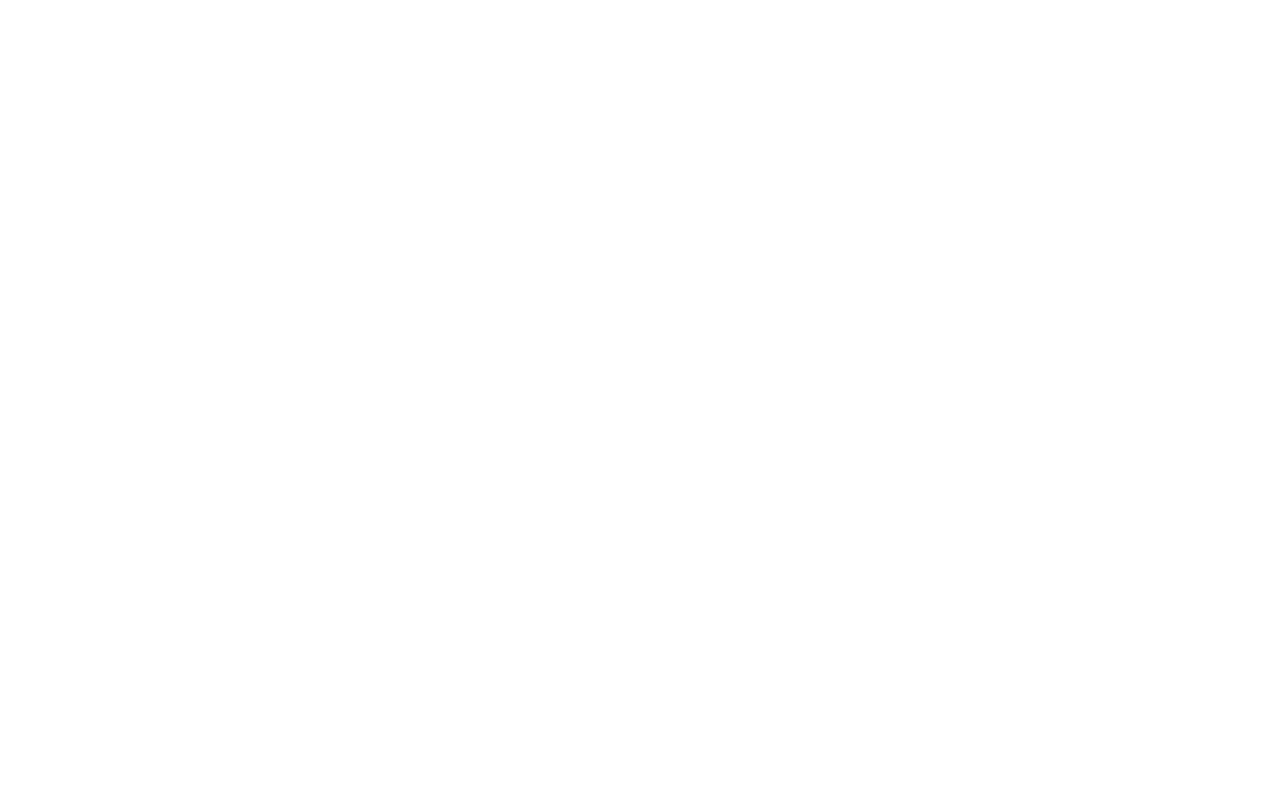
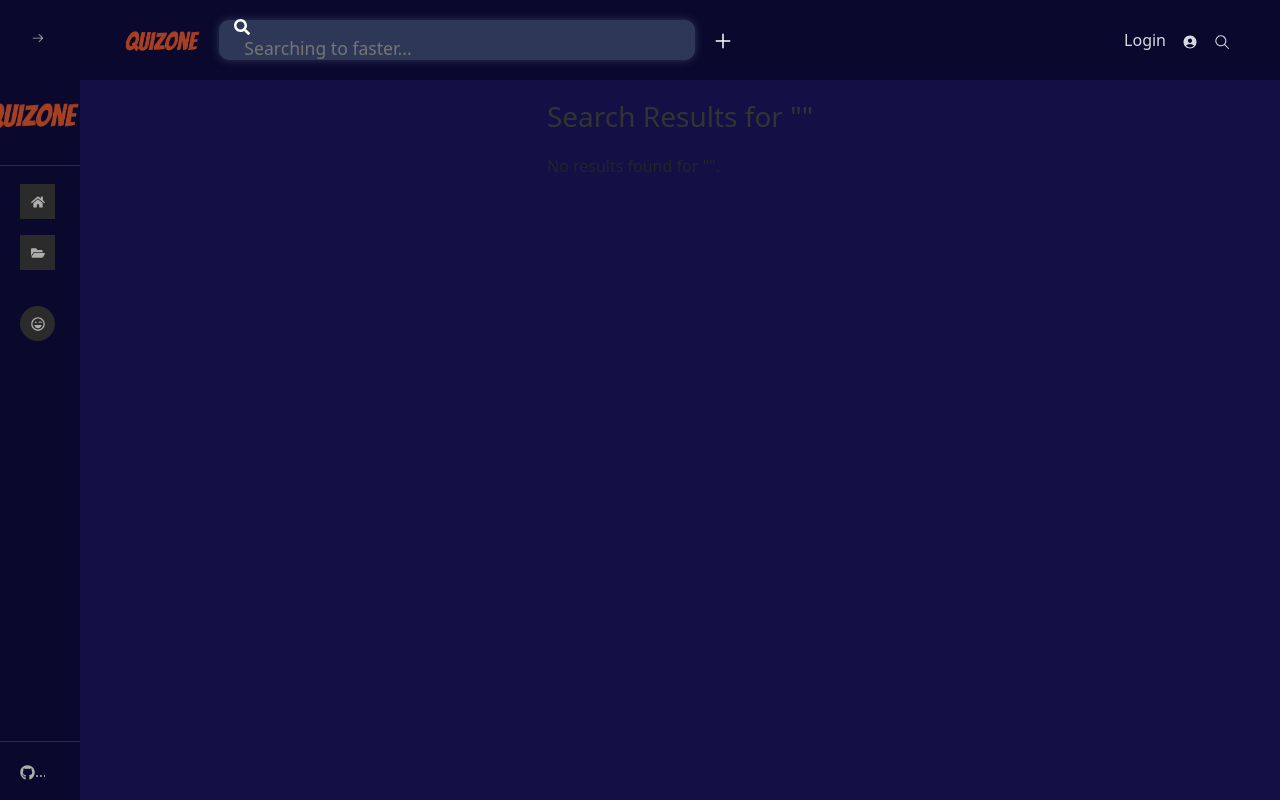
Before and after one commit to cuongdeverloper/FlashCard, a React (Create React App) app in the folder flashcardfe/: page /search in a window 1280 px wide. Before the commit this address had no page. Built offline with nearby package versions, Linux system fonts and the light colour scheme.

Commit message:
done search

```diff
--- a/flashcardfe/src/Layout.js
+++ b/flashcardfe/src/Layout.js
@@ -9,6 +9,7 @@
 import DetailQuesPack from "./components/Question Pack/Detail QuesPack/DetailQuesPack";
 import ManageFcQ from "./components/ManageFlashCard-Quiz/ManageFcQ";
 import ManageAddQuiz from "./components/ManageFlashCard-Quiz/AddQuiz/MangeAddQuiz";
+import ResultSearchItem from "./components/Page search item/ResultSearchItem";
 
 const Layout = () => {
     return (
@@ -34,6 +35,9 @@
                         <Route path="/crud-q" element={<ManageFcQ />}>
                             <Route element={<ManageAddQuiz />} />
                         </Route>
+                        <Route path="search" element={<ResultSearchItem/>}>
+
+                        </Route>
                     </Route>
                     <Route path="/login" element={<Login />} />
                     <Route path="/logout" element={<Logout />} />
--- a/flashcardfe/src/components/Nav Header/NavHeader.js
+++ b/flashcardfe/src/components/Nav Header/NavHeader.js
@@ -1,55 +1,94 @@
-import React, { useEffect, useState } from "react";
+import React, { useState } from "react";
 import { useSelector } from "react-redux";
 import Container from "react-bootstrap/Container";
 import Navbar from "react-bootstrap/Navbar";
-import Nav from "react-bootstrap/Nav";
 import { NavLink, useNavigate } from "react-router-dom";
 import "./NavHeader.scss";
 import { IoPersonCircle } from "react-icons/io5";
 import { GoSearch } from "react-icons/go";
 import logoImg from "../../assests/logo.png";
 import { IoAddOutline } from "react-icons/io5";
-import { NavDropdown } from "react-bootstrap";
+import { Nav, NavDropdown } from "react-bootstrap";
 import { FaSearch } from "react-icons/fa";
+import { searchItems } from "../../service/ApiService";
 
 const NavHeader = () => {
   const isAuthenticated = useSelector((state) => state.user.isAuthenticated);
   const navigate = useNavigate();
-  const cart1 = useSelector((state) => state.cart); // Adjust according to your state structure
+  const [searchQuery, setSearchQuery] = useState("");
+  const [searchResults, setSearchResults] = useState([]); // Store search results
   const [openDropdown, setOpenDropdown] = useState(null);
 
-  // Function to handle mouse entering a dropdown
   const handleMouseEnter = (dropdownId) => {
     setOpenDropdown(dropdownId);
   };
 
-  // Function to handle mouse leaving a dropdown
   const handleMouseLeave = () => {
     setOpenDropdown(null);
+  };
+
+  const handleSearchChange = async (e) => {
+    const query = e.target.value;
+    setSearchQuery(query);
+
+    if (query) {
+      const response = await searchItems(query);
+      setSearchResults(response.data || []);
+    } else {
+      setSearchResults([]);
+    }
+  };
+
+  const handleSearchSubmit = async (e) => {
+    e.preventDefault();
+    const response = await searchItems(searchQuery);
+    setSearchResults(response.data || []);
+    const results = response.data
+    navigate("/search", { state: {results, query: searchQuery } });
+    setSearchQuery("");
+    setSearchResults([]);
+  };
+
+  const handleResultClick = (result) => {
+    navigate(`/detailquespack/${result._id}`);
+    setSearchQuery("");
+    setSearchResults([]);
   };
 
   return (
     <div className="Header-container" style={{ zIndex: "1000", width: "100%" }}>
       <Navbar expand="lg" className="bg-body-tertiary">
         <Container className="container-navbar">
-          <Navbar.Brand
-            onClick={() => navigate("/")}
-            style={{ height: "100%", width: "auto" }}
-          >
-            <img
-              style={{ height: "100%", width: "auto" }}
-              src={logoImg}
-              alt="FlashCardLogo Logo"
-            />
+          <Navbar.Brand onClick={() => navigate("/")} style={{ height: "100%", width: "auto" }}>
+            <img style={{ height: "100%", width: "auto" }} src={logoImg} alt="FlashCardLogo Logo" />
           </Navbar.Brand>
           <Navbar.Collapse id="mid-navbar-nav">
-                  <FaSearch id="search-icon" />
-                  <input placeholder="Searching to faster..."></input>
-            </Navbar.Collapse>
+            <form onSubmit={handleSearchSubmit} className="d-flex" style={{ margin: "0", width: "100%", position: "relative" }}>
+              <FaSearch id="search-icon" />
+              <input
+                placeholder="Searching to faster..."
+                value={searchQuery}
+                onChange={handleSearchChange}
+                className="search-input"
+              />
+              <button type="submit" style={{ display: "none" }}>Search</button>
+
+              {/* Render search results */}
+              {searchResults.length > 0 && (
+                <div className="search-results-dropdown">
+                  <ul>
+                    {searchResults.map((result, index) => (
+                      <li key={index} onClick={() => handleResultClick(result)}>
+                        {result.title}
+                      </li>
+                    ))}
+                  </ul>
+                </div>
+              )}
+            </form>
+          </Navbar.Collapse>
           <Navbar.Collapse id="basic-navbar-nav">
-            {/* <Nav className="me-auto"> */}
             <div className="d-flex flex-wrap navbar-outlay">
-              {/* Icon Dropdown */}
               <div
                 className="text-white px-3"
                 onMouseEnter={() => handleMouseEnter("shirt-dropdown")}
@@ -61,10 +100,7 @@
                     <span>
                       <IoAddOutline
                         style={{
-                          color:
-                            openDropdown === "shirt-dropdown"
-                              ? "yellow"
-                              : "white",
+                          color: openDropdown === "shirt-dropdown" ? "yellow" : "white",
                           fontSize: "24px",
                         }}
                       />
@@ -88,8 +124,6 @@
                 </NavDropdown>
               </div>
             </div>
-
-            {/* </Nav> */}
           </Navbar.Collapse>
 
           <Navbar.Collapse>
--- a/flashcardfe/src/components/Nav Header/NavHeader.scss
+++ b/flashcardfe/src/components/Nav Header/NavHeader.scss
@@ -152,3 +152,29 @@
     box-shadow: 0px 0px 1px 2px rgba(126, 126, 126, 0.8);
     transition: box-shadow 0.3s ease;
 }
+
+.search-results-dropdown {
+    position: absolute;
+    top: 100%;
+    left: 0;
+    width: 100%;
+    background: rgb(138, 75, 240);
+    border: 1px solid #ccc;
+    max-height: 200px;
+    overflow-y: auto;
+    z-index: 1000;
+
+    ul {
+      list-style: none;
+      padding: 0;
+      margin: 0;
+
+      li {
+        padding: 10px;
+        cursor: pointer;
+        &:hover {
+          opacity: 0.6;
+        }
+      }
+    }
+  }
--- /dev/null
+++ b/flashcardfe/src/components/Page search item/ResultSearchItem.js
@@ -0,0 +1,25 @@
+import React from "react";
+import { useLocation } from "react-router-dom";
+import './ResultSearchItem.scss';
+
+const ResultSearchItem = () => {
+  const location = useLocation();
+  const { results, query } = location.state || { results: [], query: "" }; // Fallback in case there's no state
+
+  return (
+    <div className="result-search-container">
+      <h2>Search Results for "{query}"</h2>
+      {results.length > 0 ? (
+        <ul>
+          {results.map((result, index) => (
+            <li key={index}>{result.title}</li>
+          ))}
+        </ul>
+      ) : (
+        <p>No results found for "{query}".</p>
+      )}
+    </div>
+  );
+};
+
+export default ResultSearchItem;
--- /dev/null
+++ b/flashcardfe/src/components/Page search item/ResultSearchItem.scss
@@ -0,0 +1,70 @@
+.result-search-container {
+    padding: 20px;
+    max-width: 1200px;
+    margin: 0 auto;
+
+    h2 {
+      font-size: 28px;
+      color: #333;
+      margin-bottom: 20px;
+    }
+
+    .no-results {
+      font-size: 18px;
+      color: #999;
+      text-align: center;
+      margin-top: 50px;
+    }
+
+    ul {
+      list-style: none;
+      padding: 0;
+      margin: 0;
+
+      li {
+        padding: 15px;
+        margin-bottom: 10px;
+        border: 1px solid #ddd;
+        border-radius: 5px;
+        background-color: #f9f9f9;
+        transition: background-color 0.3s ease;
+
+        &:hover {
+          background-color: #e9e9e9;
+        }
+
+        a {
+          text-decoration: none;
+          font-size: 18px;
+          font-weight: 500;
+          color: #007bff;
+          display: block;
+
+          &:hover {
+            text-decoration: underline;
+          }
+        }
+
+        .result-description {
+          font-size: 14px;
+          color: #666;
+          margin-top: 5px;
+        }
+      }
+    }
+
+    // Responsive design for smaller screens
+    @media (max-width: 768px) {
+      h2 {
+        font-size: 24px;
+      }
+
+      ul li {
+        padding: 10px;
+      }
+
+      li a {
+        font-size: 16px;
+      }
+    }
+  }
--- a/flashcardfe/src/components/Question Pack/Detail QuesPack/DetailFormQA/DetailFormQA.js
+++ b/flashcardfe/src/components/Question Pack/Detail QuesPack/DetailFormQA/DetailFormQA.js
@@ -129,11 +129,11 @@
       const result = await postReplyComment(commentId,userAcc, reply[commentId]);
 
       console.log('cac',result)
-      // if (result && result.errorCode === 0) {
-      //   toast.success("Reply posted successfully");
-      //   setReply({ ...reply, [commentId]: "" }); // Clear reply input for this comment
-      //   await fetchComments(); // Refresh the comments to show the new reply
-      // }
+      if (result && result.errorCode === 0) {
+
+        setReply({ ...reply, [commentId]: "" }); // Clear reply input for this comment
+        await fetchComments(); // Refresh the comments to show the new reply
+      }
     } catch (error) {
       console.error("Error posting reply:", error.message);
     }
--- a/flashcardfe/src/service/ApiService.js
+++ b/flashcardfe/src/service/ApiService.js
@@ -224,9 +224,19 @@
         }
     }
 };
-
+const searchItems = async (query) => {
+    try {
+        const response = await axios.get(`/questionPacks/search`, {
+            params: { query: query },
+        });
+        return response
+    } catch (error) {
+        console.error('Error fetching search results:', error);
+        throw error;
+    }
+};
 
 export {LoginApi,loginWGoogle,decodeDataGoogle,getAllQuestionPack,
     getQuestionByQPId,getUserByUserId,createNewQuestionPackApi,
     getUserId,createQuestionToQuestionPackAPI,getAllCommentFlashCard,
-    postComment,deleteCommentApi,postReplyComment}
+    postComment,deleteCommentApi,postReplyComment,searchItems}
```
Also changed, not shown: 1 other file (tests, documents, lock files or other folders).
